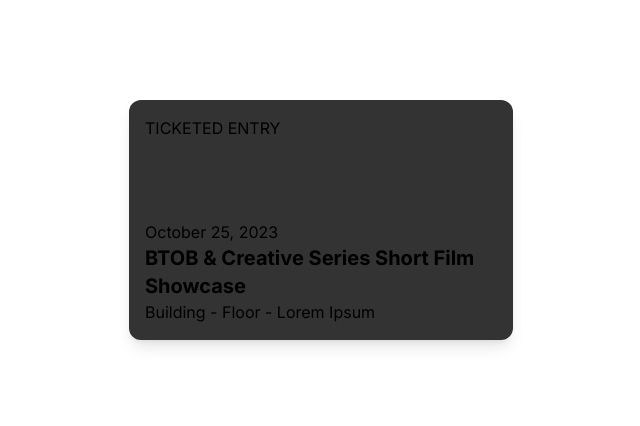
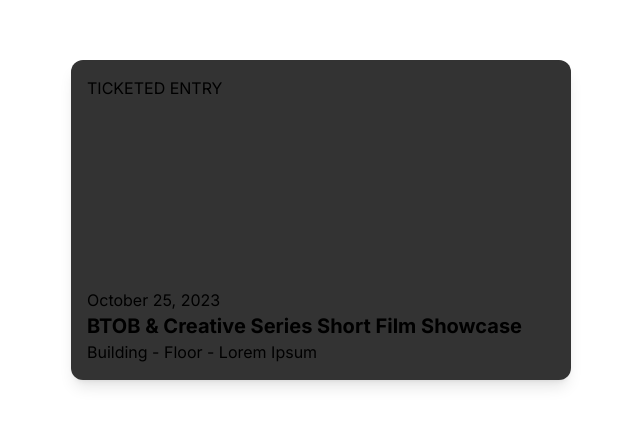
Before and after one commit to SAMAHAN-Systems-Development/sadya-2023-website, a Next.js app: page /EventCard in a window 1280 px wide. Shown: the part 180-606 px from the top of the page, without its empty margins (319-959 px from the left). Built offline with nearby package versions, Linux system fonts and the light colour scheme.

Commit message:
feat: edited event card layout

```diff
--- a/src/app/EventCard/page.tsx
+++ b/src/app/EventCard/page.tsx
@@ -1,4 +1,5 @@
-import EventCard from '@/components/ui/EventCard';
+import React from "react";
+import EventCard from "../../components/ui/EventCard";
 
   export default function Home() {
     return (
--- a/src/components/ui/EventCard.tsx
+++ b/src/components/ui/EventCard.tsx
@@ -1,19 +1,40 @@
 import React from 'react';
-import Head from 'next/head';
 
-interface CardProps {
-  title: string;
+type CardProps = {
   date: string;
   description: string;
   floor: string;
-}
+  title: string;
+};
 
-const EventCard: React.FC<CardProps> = ({ title, date, description, floor }) => {
+const cardStyle = {
+  width: '500px',
+  height: '320px',
+  display: 'flex',
+  flexDirection: 'column',
+  justifyContent: 'space-between',
+};
+
+const containerStyle = {
+  display: 'flex',
+  justifyContent: 'center',
+  alignItems: 'center',
+  height: '100vh',
+};
+
+const EventCard: React.FC<CardProps> = ({
+  title,
+  date,
+  description,
+  floor,
+}) => {
   return (
-    <div className="flex justify-center items-center h-screen">
-        <div className="max-w-sm rounded-xl overflow-hidden shadow-lg bg-black">
+    <div style={containerStyle}>
+      <div style={cardStyle} className="rounded-xl overflow-hidden shadow-lg bg-black">
         <div className="px-4 py-4">
           <div className="text-base mb-2">{title}</div>
+        </div>
+        <div className="flex flex-col px-4 py-4">
           <p className="text-gray-700 text-base mt-20">{date}</p>
           <p className="font-bold text-gray-700 text-xl">{description}</p>
           <p className="text-gray-700 text-base">{floor}</p>
```
Lines whose indentation alone changed are shown as unchanged.
